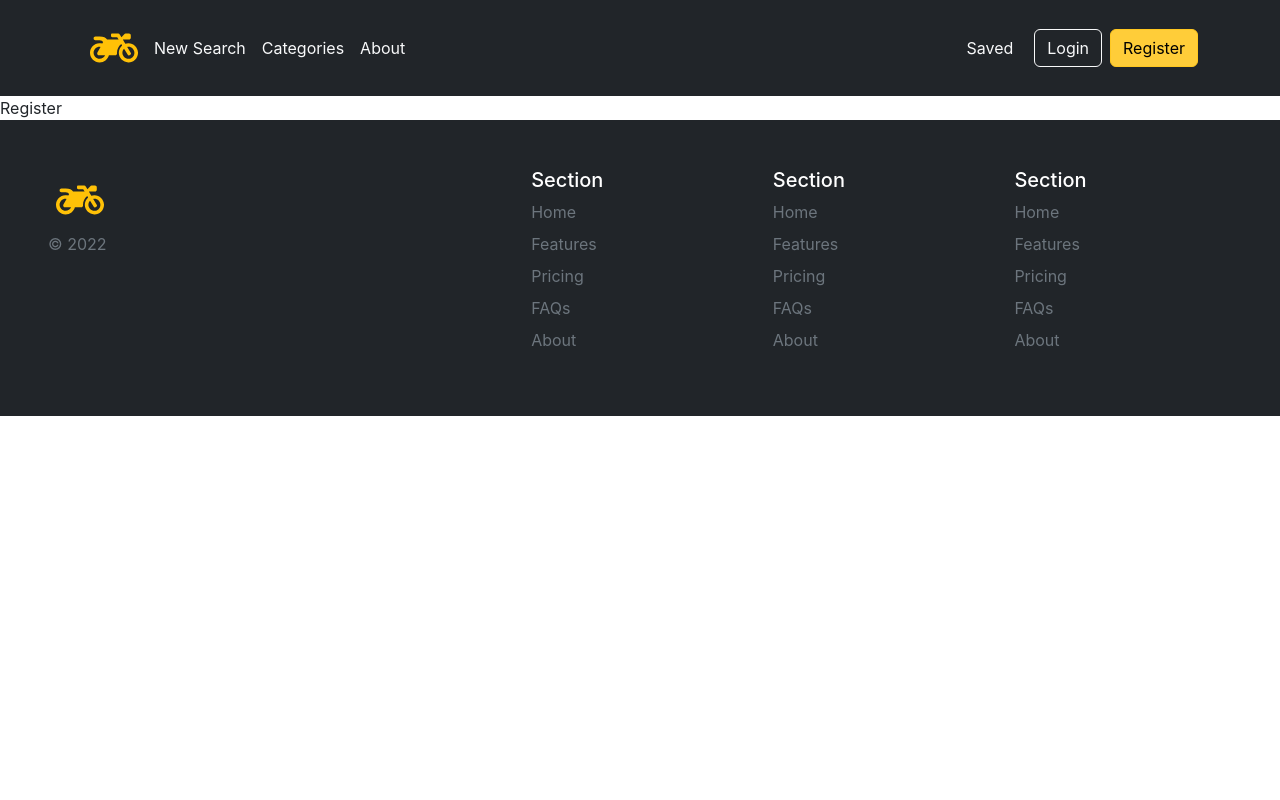
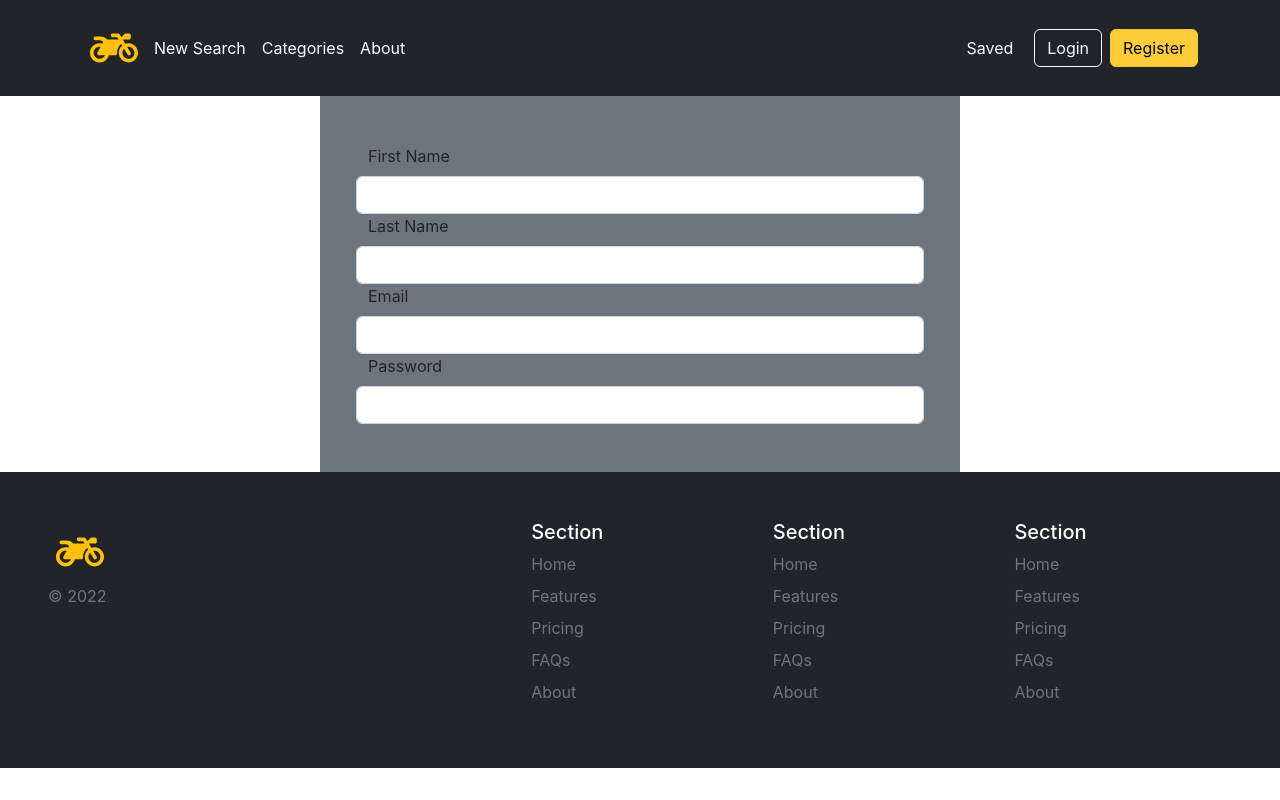
Before and after one commit to Taratora117/trade-a-bike, a React (Create React App) app: page /register in a window 1280 px wide. Built offline with nearby package versions, Linux system fonts and the light colour scheme.

Commit message:
switched login and register and added login

```diff
--- a/src/pages/Login/Login.jsx
+++ b/src/pages/Login/Login.jsx
@@ -4,28 +4,12 @@ const Login = () => {
   return (
     <div className='container w-50 p-5 bg-secondary'>
       <div className='row'>
-        <label className='mb-2' htmlFor='first_name'>First Name</label>
-        <input className='form-control' id='first_name' type="text" />
+        <label className='mb-2' htmlFor='email'>Email</label>
+        <input className='form-control' id='email' type="email" />
       </div>
       <div className='row'>
-        <label className='mb-2' htmlFor='last_name'>Last Name</label>
-        <input className='form-control' id='last_name' type="text" />
-      </div>
-
-      <div className='row'>
-
-
-        <label className='mb-2' htmlFor='email'>Email</label>
-        <input className='form-control' id='email' type="email" />
-
-      </div>
-      <div className='row'>
-
-
         <label className='mb-2' htmlFor='password'>Password</label>
         <input className='form-control' id='password' type="password" />
-
-
       </div>
     </div>
   );
--- a/src/pages/Register/Register.jsx
+++ b/src/pages/Register/Register.jsx
@@ -2,7 +2,27 @@ import React from 'react';
 
 const Register = () => {
   return (
-    <div>Register</div>
+    <div className='container w-50 p-5 bg-secondary'>
+      <div className='row'>
+        <label className='mb-2' htmlFor='first_name'>First Name</label>
+        <input className='form-control' id='first_name' type="text" />
+      </div>
+
+      <div className='row'>
+        <label className='mb-2' htmlFor='last_name'>Last Name</label>
+        <input className='form-control' id='last_name' type="text" />
+      </div>
+
+      <div className='row'>
+        <label className='mb-2' htmlFor='email'>Email</label>
+        <input className='form-control' id='email' type="email" />
+      </div>
+
+      <div className='row'>
+        <label className='mb-2' htmlFor='password'>Password</label>
+        <input className='form-control' id='password' type="password" />
+      </div>
+    </div>
   );
 };
 
```
